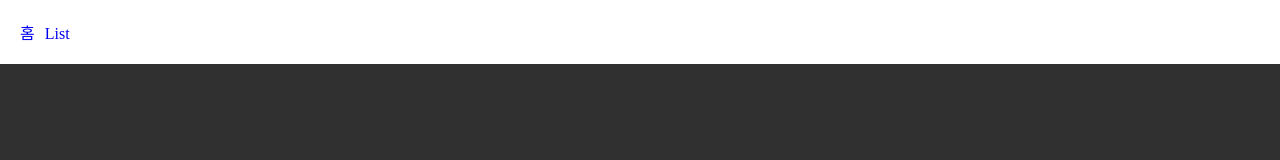
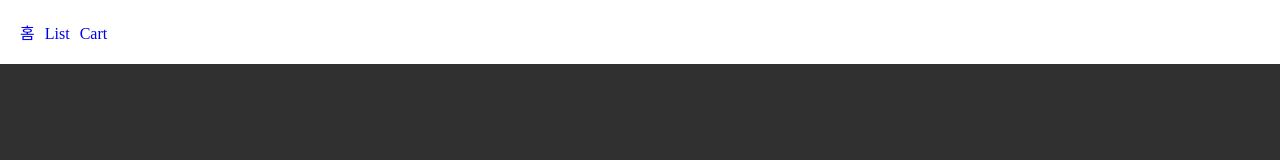
Before and after one commit to jaechullee2/nextjs, a Next.js app: page / in a window 1280 px wide. Shown: the top 160 px of the page. Built offline with nearby package versions, Linux system fonts and the light colour scheme.

Commit message:
head bar Update

```diff
--- a/pages/_document.js
+++ b/pages/_document.js
@@ -8,6 +8,7 @@ export default function Document() {
       <div className="navbar">
         <Link href="/">홈</Link>
         <Link href="/list">List</Link>
+        <Link href="/cart">Cart</Link>
       </div>
         <Main />
         <NextScript />
```
